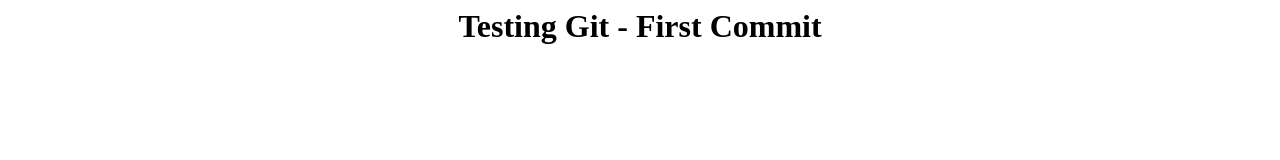
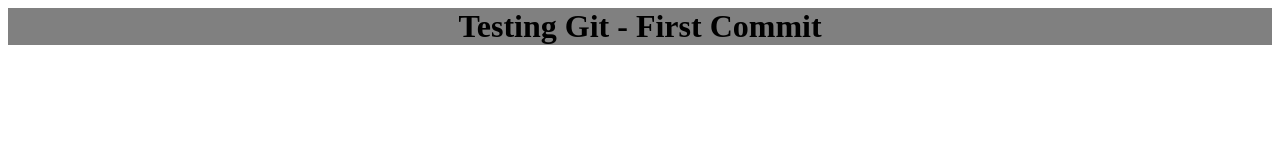
Before and after one commit to SamadBouu/LandingPageTest, a plain HTML site: page index.html in a window 1280 px wide. Drawn offline with Linux system fonts and the light colour scheme.

Commit message:
Change Text Background Color

```diff
--- a/index.html
+++ b/index.html
@@ -6,7 +6,7 @@ Just A Landing Page
 </head>
 
 <body>
-	<h1 style="text-align:center;">
+	<h1 style="text-align:center; background-color: grey;">
 		Testing Git - First Commit
 	</h1>
 </body>
```
